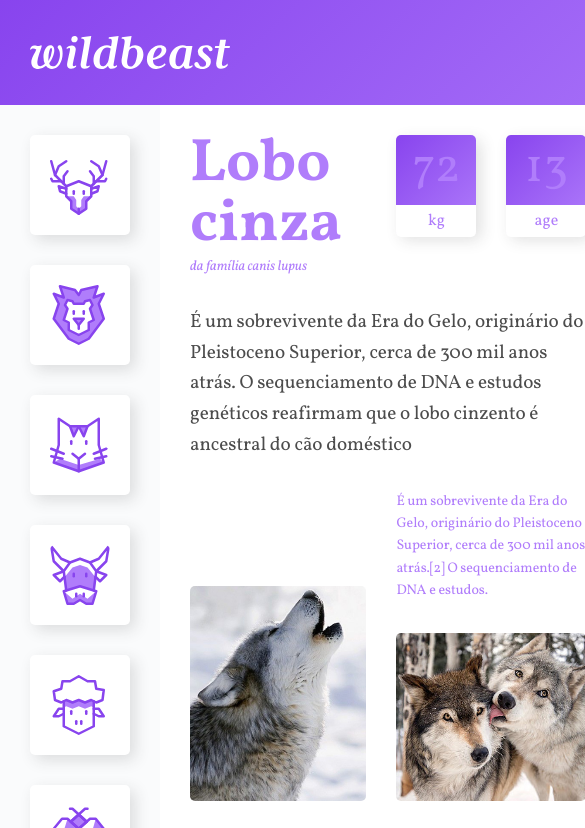
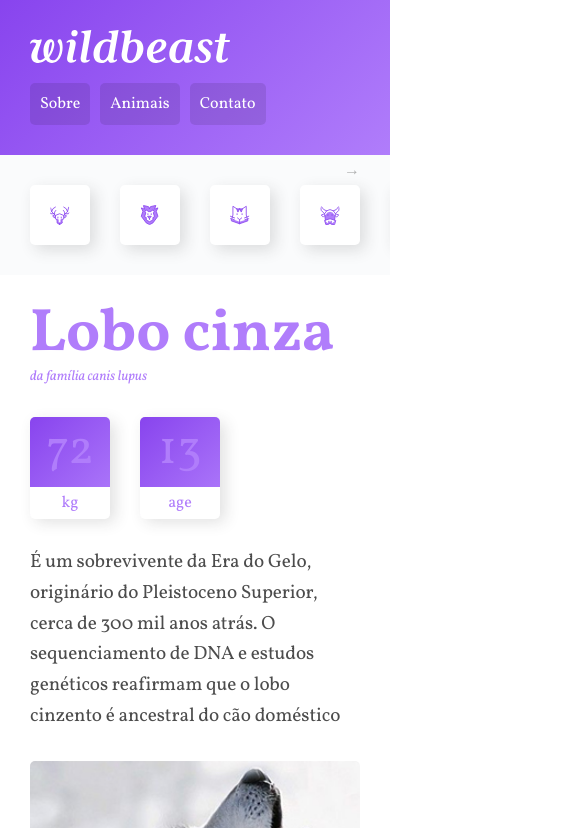
Before and after one commit to estevamnetof/wildbeast, a plain HTML site: page index.html in a window 390 px wide. Shown: the top 828 px of the page, 585 px wide, since content can reach past the window. Drawn offline with Linux system fonts and the light colour scheme.

Commit message:
responsivo

```diff
--- a/css/style.css
+++ b/css/style.css
@@ -20,7 +20,7 @@ a {
 
 img {
     display: block;
-    max-width: 100%;
+    width: 100%;
     border-radius: 5px;
 }
 
@@ -34,6 +34,30 @@ img {
         'sidenav content anuncios'
         'footer footer footer'
     ;
+}
+
+@media (max-width: 1220px) {
+    .estrutura {
+        grid-template-areas:
+            'header header header'
+            'sidenav content content'
+            'sidenav anuncios anuncios'
+            'footer footer footer'
+        ;
+    }
+}
+
+@media (max-width: 760px) {
+    .estrutura {
+        grid-template-columns: 100%;
+        grid-template-areas:
+            'header'
+            'sidenav'
+            'content'
+            'anuncios'
+            'footer'
+        ;
+    }
 }
 
 /* Header */
@@ -74,6 +98,24 @@ img {
     margin-left: 30px;
 }
 
+@media (max-width: 760px) {
+    .header {
+        grid-template-columns: auto;
+    }
+
+    .logo {
+        margin-bottom: 20px;
+    }
+
+    .header nav a {
+        font-size: 1em;
+    }
+
+    .header li + li {
+        margin-left: 10px;
+    }
+}
+
 /* Sidenav */
 
 .sidenav {
@@ -98,6 +140,50 @@ img {
     background: #B07DFB;
 }
 
+@keyframes seta {
+    from {
+        right: 30px;
+    }
+
+    to {
+        right: 20px;
+    }
+}
+
+@media (max-width: 760px) {
+    .sidenav {
+        position: relative;
+        overflow-x: auto;
+        -webkit-overflow-scrolling: touch;
+        -ms-overflow-style: -ms-autohiding-scrollbar;
+    }
+
+    .sidenav::after {
+        content: '→';
+        position: absolute;
+        top: 5px;
+        right: 30px;
+        color: rgba(0, 0, 0, .3);
+        animation: seta .5s ease-in 0s infinite alternate;
+    }
+
+    .sidenav ul {
+        display: flex;
+    }
+
+    .sidenav li {
+        flex: 1 0 60px;
+    }
+
+    .sidenav {
+        padding: 0 30px;
+    }
+
+    .sidenav li a {
+        margin: 30px 30px 30px 0;
+    }
+}
+
 /* Content */
 
 .content {
@@ -108,6 +194,12 @@ img {
     display: grid;
     grid-template-columns: 1fr 1fr;
     gap: 30px;
+}
+
+@media (max-width: 600px) {
+    .content {
+        grid-template-columns: auto;
+    }
 }
 
 .col-wide {
@@ -236,9 +328,8 @@ p {
     align-content: start;
     padding: 30px;
     gap: 30px;
+    grid-template-columns: repeat(auto-fit, minmax(150px 1fr));
 }
-
-
 
 /* Footer */
 
```
